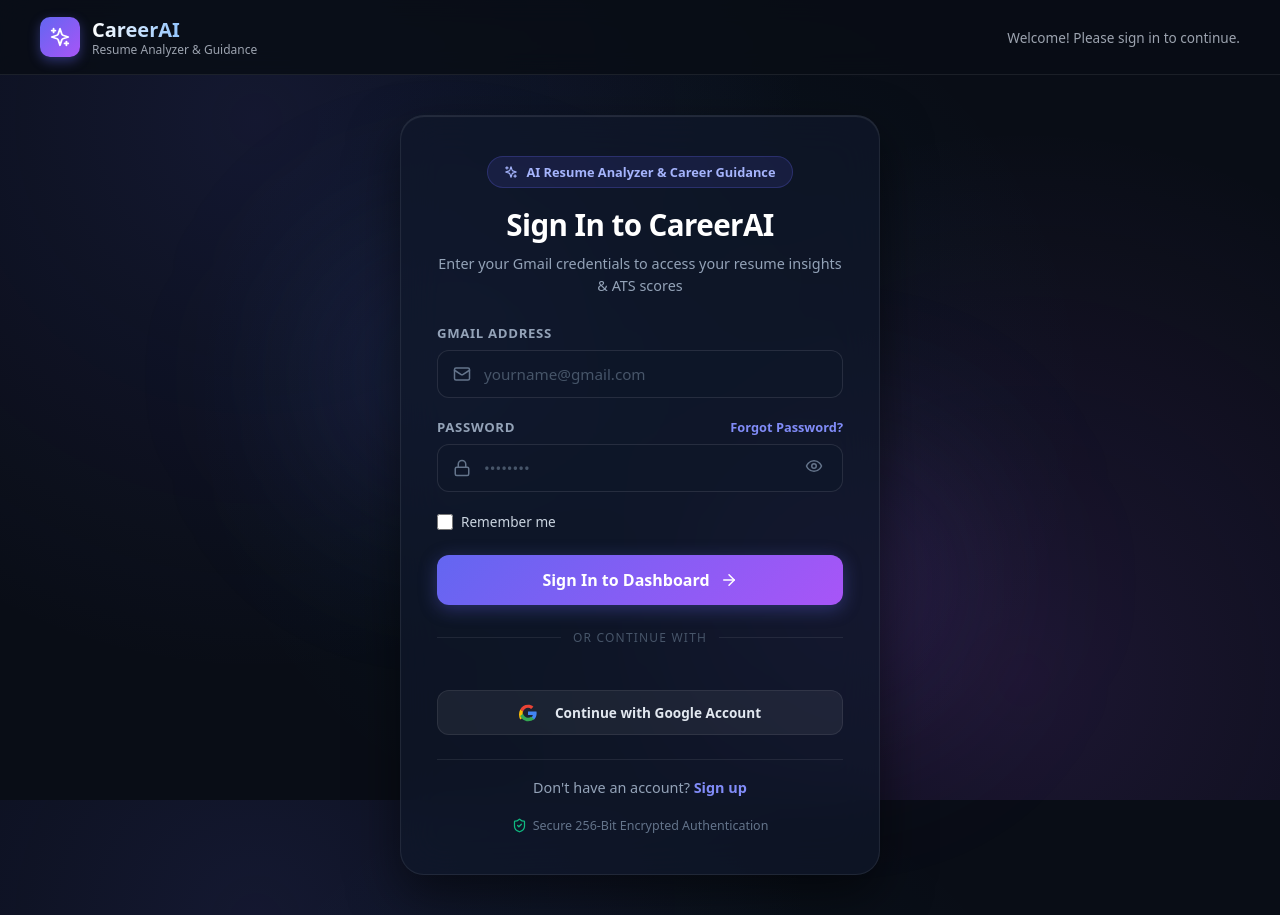
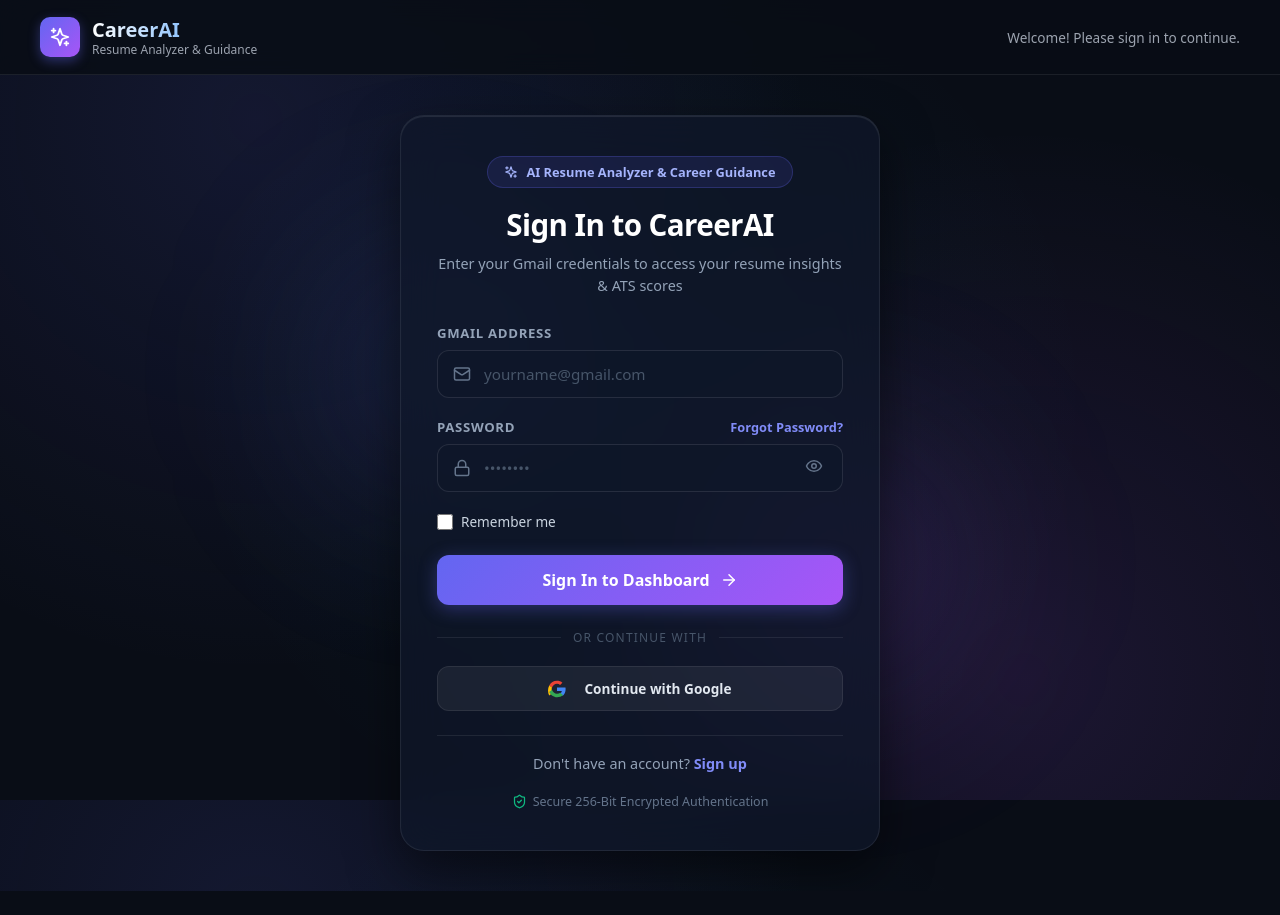
Before and after one commit to MayankSinho5/AI-Resume-Analyzer-Career-Guidance, a React (Vite) app in the folder frontend/: page / in a window 1280 px wide. After the commit the page ends 891 px from the top, so only its background shows below. Built offline with nearby package versions, Linux system fonts and the light colour scheme.

Commit message:
style: Clean up AuthPage social auth section to render a single full-width Continue with Google button

```diff
--- a/frontend/src/pages/AuthPage.jsx
+++ b/frontend/src/pages/AuthPage.jsx
@@ -655,12 +655,7 @@
           <div style={{ flex: 1, height: '1px', background: 'rgba(255, 255, 255, 0.08)' }}></div>
         </div>
 
-        {/* Official Google Identity Services SDK Rendered Button Container */}
-        <div style={{ marginBottom: '24px', display: 'flex', justifyContent: 'center' }}>
-          <div id="gsi_button_container" style={{ width: '100%', display: 'flex', justifyContent: 'center' }}></div>
-        </div>
-
-        {/* Fallback Custom Google Auth Button */}
+        {/* Single Full-Width Google Auth Button */}
         <div style={{ marginBottom: '24px' }}>
           <button
             type="button"
@@ -675,7 +670,7 @@
               <path fill="#FBBC05" d="M5.3 14.7c-.2-.7-.4-1.5-.4-2.3s.2-1.6.4-2.3L1.6 7.2C.6 9.2 0 11.5 0 14s.6 4.8 1.6 6.8l3.7-2.9z" />
               <path fill="#34A853" d="M12 23c3.2 0 6-1.1 8-3l-3.7-2.9c-1.1.7-2.5 1.2-4.3 1.2-3.1 0-5.8-2.4-6.7-5.3L1.6 16C3.5 19.8 7.4 23 12 23z" />
             </svg>
-            <span>{googleLoading ? 'Connecting to Google Accounts...' : 'Continue with Google Account'}</span>
+            <span>{googleLoading ? 'Connecting to Google Accounts...' : 'Continue with Google'}</span>
           </button>
         </div>
 
```
